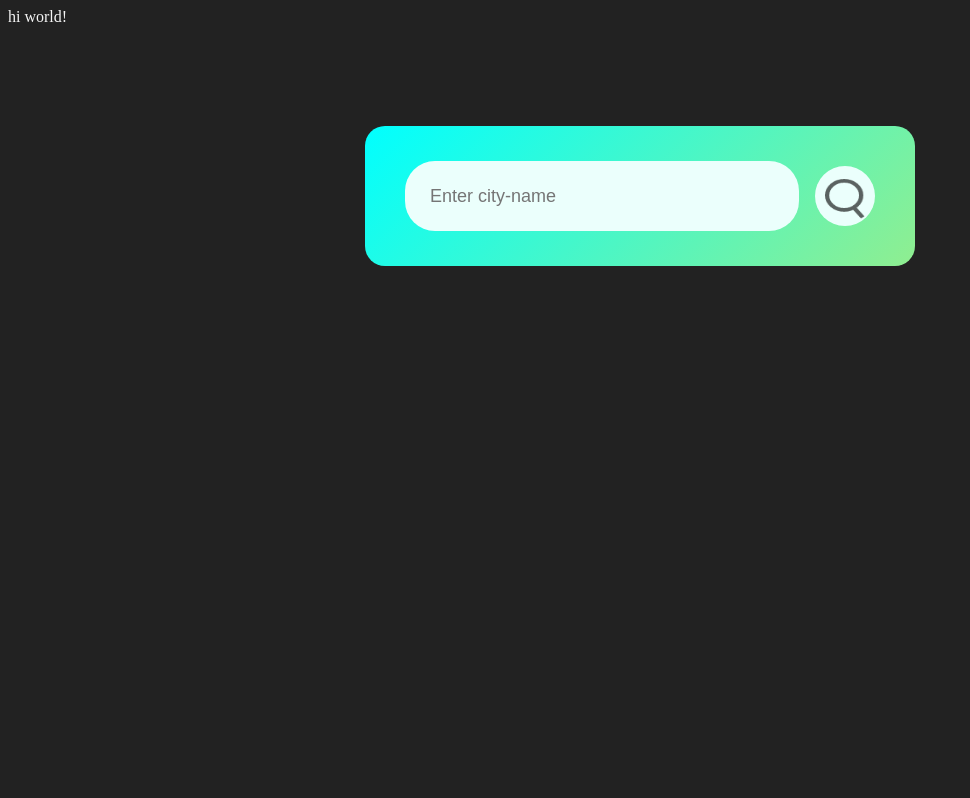
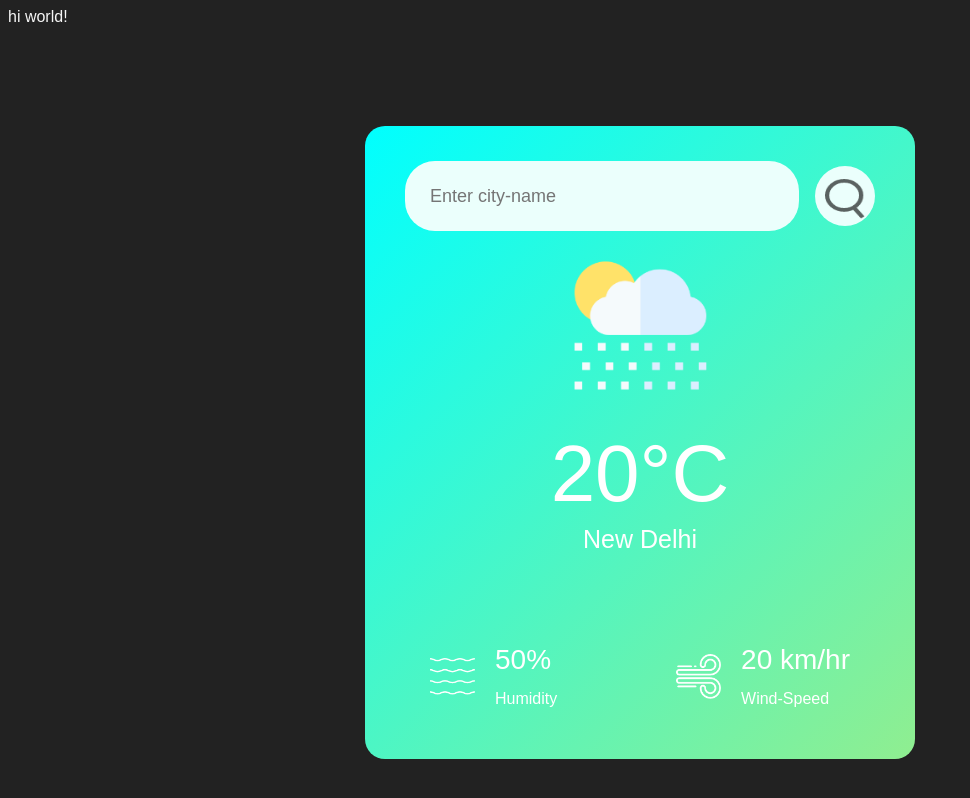
Before and after one commit to Subhranshu-Lenka/Weather-App, a plain HTML site: page index.html in a window 1280 px wide. Shown: the whole page, without its empty margins (0-970 px from the left). Drawn offline with Linux system fonts and the light colour scheme.

Commit message:
completed styling and html

```diff
--- a/index.html
+++ b/index.html
@@ -17,6 +17,29 @@
             <input type="text" placeholder="Enter city-name" spellcheck="false">
             <button><img src="./images/search.png" alt=""></button>
         </div>
+
+        <div class="weather">
+            <img src="./images/rain.png" class="weather-icon">
+            <h1 class="temp">20°C</h1>
+            <h2 class="city">New Delhi</h2>
+        </div>
+
+        <div class="details">
+            <div class="col">
+                <img src="./images/humidity.png" alt="">
+                <div>
+                    <p class="humidity">50%</p>
+                    <p>Humidity</p>
+                </div>
+            </div>
+            <div class="col">
+                <img src="./images/wind.png" alt="">
+                <div>
+                    <p class="wind">20 km/hr</p>
+                    <p>Wind-Speed</p>
+                </div>
+            </div>
+        </div>
     </div>
 </body>
 
--- a/style.css
+++ b/style.css
@@ -1,6 +1,7 @@
 body {
     background-color: #222;
     color: whitesmoke;
+    font-family: sans-serif;
 }
 
 .card {
@@ -51,3 +52,49 @@ body {
     mix-blend-mode: multiply;
     padding-top: 8px;
 }
+
+.weather-icon {
+    width: 40%;
+    height: auto;
+}
+
+.weather h1 {
+    font-size: 80px;
+    font-weight: 500;
+    margin-top: 5px;
+    margin-bottom: 15px;
+}
+
+.weather h2 {
+    font-size: 25px;
+    font-weight: 200;
+    margin-top: -10px;
+}
+
+.details {
+    display: flex;
+    align-items: center;
+    justify-content: space-between;
+    padding: 0 25px;
+    margin-top: 75px;
+}
+
+.col {
+    display: flex;
+    align-items: center;
+    justify-content: space-between;
+    text-align: left;
+    font-weight: 400;
+}
+
+.col img {
+    width: 45px;
+    margin-right: 20px;
+}
+
+.humidity,
+.wind {
+    font-size: 28px;
+    margin-top: 15px;
+    margin-bottom: -2px;
+}
```
